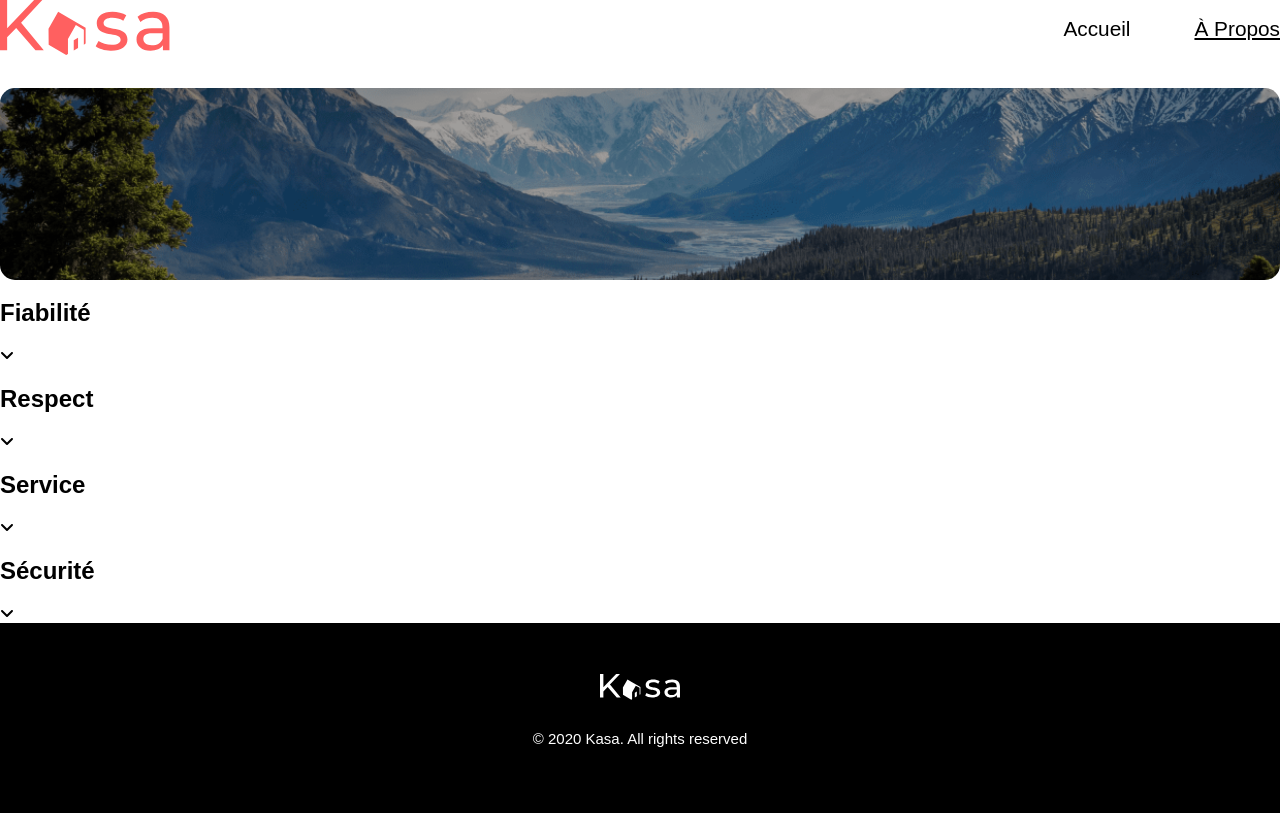
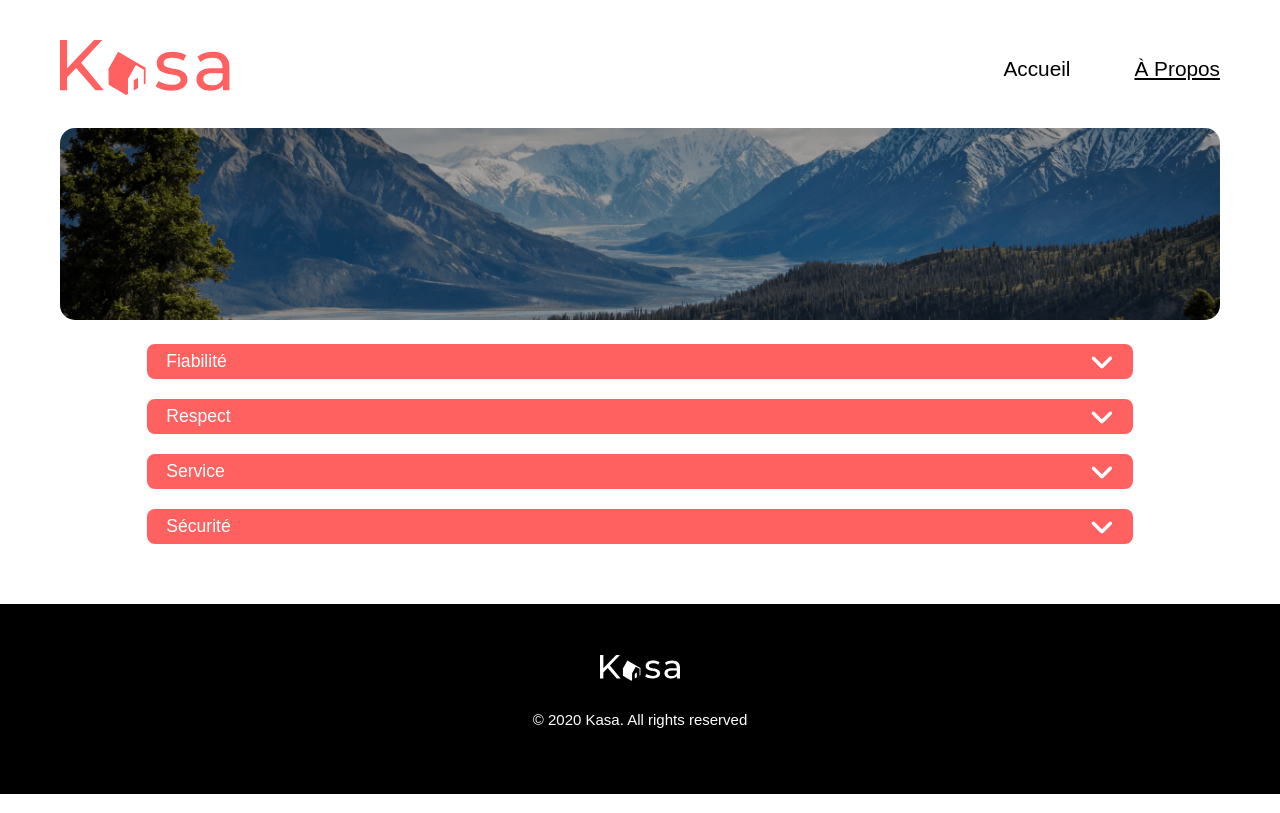
Before and after one commit to Theo-Develop/OCProject6, a React (Create React App) app: page /about in a window 1280 px wide. Built offline with nearby package versions, Linux system fonts and the light colour scheme.

Commit message:
adding css page About

```diff
--- /dev/null
+++ b/src/styles/components/Collapse.scss
@@ -0,0 +1,79 @@
+@keyframes slide {
+    0% {
+        overflow: hidden;
+        max-height: 0%;
+        opacity: 0;
+    }
+
+    100% {
+        max-height: 100%;
+        opacity: 1;
+    }
+}
+
+.collapses {
+    margin-top: 1.7em;
+    width: 100%;
+
+    @include tablet {
+        margin-top: 0;
+    }
+
+    @include desktop {
+        margin-top: 0;
+    }
+}
+
+.collapse {
+    display: flex;
+    flex-direction: column;
+    width: 100%;
+    margin-bottom: 20px;
+
+    &_button {
+        cursor: pointer;
+        z-index: 1;
+        display: flex;
+        align-items: center;
+        justify-content: space-between;
+        height: 2.2rem;
+        padding: 0 1.2em;
+        background-color: $primary-color;
+        border-radius: 8px;
+
+        h2 {
+            display: flex;
+            align-items: center;
+            color: white;
+            font-size: 1.1rem;
+            font-weight: 400;
+            margin: 0;
+        }
+
+        .arrow-container {
+            margin-left: auto;
+
+            .arrow {
+                display: flex;
+                font-size: 1.7em;
+                color: white;
+            }
+
+            &-up {
+                transform: rotate(180deg);
+            }
+        }
+    }
+
+    &_content {
+        font-size: 1.1rem;
+        font-weight: 400;
+        line-height: 30px;
+        margin-top: -0.7em;
+        padding: 1.5em 1em 0.5em;
+        color: black;
+        background-color: $secondary-color;
+        border-radius: 8px;
+        animation: slide 0.7s ease-in-out;
+    }
+}
--- a/src/styles/main.css
+++ b/src/styles/main.css
@@ -223,4 +223,111 @@ a {
   }
 }
 
+@media (min-width: 993px) {
+  .about {
+    margin: 40px 60px 40px;
+  }
+}
+@media screen and (min-width: 769px) and (max-width: 992px) {
+  .about {
+    margin: 20px 40px 40px;
+  }
+}
+@media screen and (max-width: 768px) {
+  .about {
+    margin: 15px 25px 20px;
+  }
+}
+
+.about_collapses {
+  display: flex;
+  flex-direction: column;
+}
+@media screen and (min-width: 769px) and (max-width: 992px) {
+  .about_collapses {
+    width: 85%;
+    margin: 2em auto;
+  }
+}
+@media (min-width: 993px) {
+  .about_collapses {
+    width: 85%;
+    margin: 1.5em auto;
+  }
+}
+
+@keyframes slide {
+  0% {
+    overflow: hidden;
+    max-height: 0%;
+    opacity: 0;
+  }
+  100% {
+    max-height: 100%;
+    opacity: 1;
+  }
+}
+.collapses {
+  margin-top: 1.7em;
+  width: 100%;
+}
+@media screen and (min-width: 769px) and (max-width: 992px) {
+  .collapses {
+    margin-top: 0;
+  }
+}
+@media (min-width: 993px) {
+  .collapses {
+    margin-top: 0;
+  }
+}
+
+.collapse {
+  display: flex;
+  flex-direction: column;
+  width: 100%;
+  margin-bottom: 20px;
+}
+.collapse_button {
+  cursor: pointer;
+  z-index: 1;
+  display: flex;
+  align-items: center;
+  justify-content: space-between;
+  height: 2.2rem;
+  padding: 0 1.2em;
+  background-color: #FF6060;
+  border-radius: 8px;
+}
+.collapse_button h2 {
+  display: flex;
+  align-items: center;
+  color: white;
+  font-size: 1.1rem;
+  font-weight: 400;
+  margin: 0;
+}
+.collapse_button .arrow-container {
+  margin-left: auto;
+}
+.collapse_button .arrow-container .arrow {
+  display: flex;
+  font-size: 1.7em;
+  color: white;
+}
+.collapse_button .arrow-container-up {
+  transform: rotate(180deg);
+}
+.collapse_content {
+  font-size: 1.1rem;
+  font-weight: 400;
+  line-height: 30px;
+  margin-top: -0.7em;
+  padding: 1.5em 1em 0.5em;
+  color: black;
+  background-color: #F6F6F6;
+  border-radius: 8px;
+  animation: slide 0.7s ease-in-out;
+}
+
 /*# sourceMappingURL=main.css.map */
--- a/src/styles/main.scss
+++ b/src/styles/main.scss
@@ -4,4 +4,6 @@
 @import './layout/Header';
 @import './layout/Banner';
 @import './layout/Footer';
-@import './pages/Error'
+@import './pages/Error';
+@import './pages/About';
+@import './components/Collapse'
--- /dev/null
+++ b/src/styles/pages/About.scss
@@ -0,0 +1,28 @@
+.about {
+    @include desktop {
+        @include margin-desktop;
+    }
+
+    @include tablet {
+        @include margin-tablet;
+    }
+
+    @include mobile {
+        @include margin-mobile;
+    }
+}
+
+.about_collapses {
+    display: flex;
+    flex-direction: column;
+
+    @include tablet {
+        width: 85%;
+        margin: 2em auto;
+    }
+
+    @include desktop {
+        width: 85%;
+        margin: 1.5em auto;
+    }
+}
```
Also changed, not shown: 1 other file (tests, documents, lock files or other folders).
